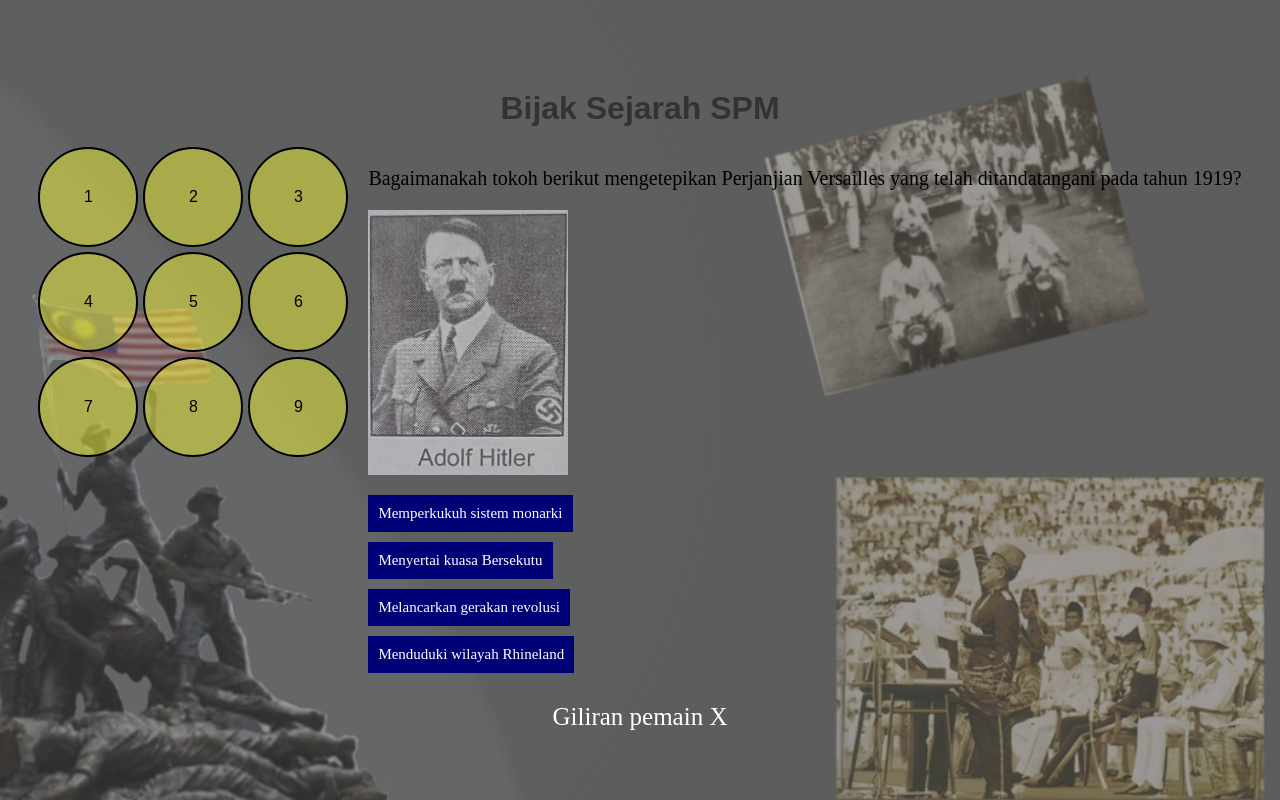
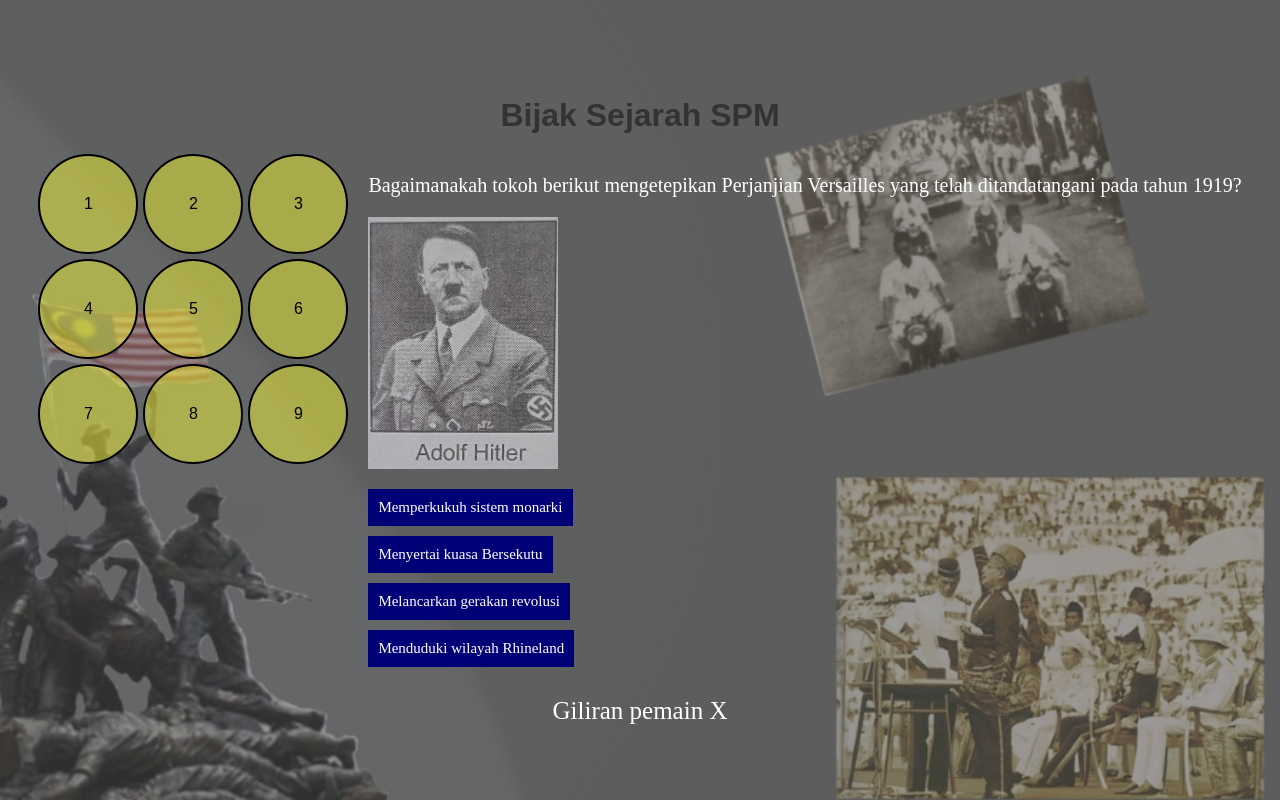
Before and after one commit to shahrul2007/smart-sejarah, a plain HTML site: page index.html in a window 1280 px wide. Both pictures are taken after a click on the element 525 px from the left and 310 px from the top of the page. Drawn offline with Linux system fonts and the light colour scheme.

Commit message:
Add files via upload

```diff
--- a/styles.css
+++ b/styles.css
@@ -17,11 +17,14 @@ body {
   background-size: cover;
 }
 
+
 .container {
   display: flex;
   justify-content: center;
   align-items: flex-start;
 }
+
+
 
 h1 {
   margin-bottom: 20px;
@@ -61,6 +64,11 @@ h1 {
   display: block;
 }
 
+.cell:hover {
+  background-color: #f84 ;
+}
+
+
 .cell.x::before,
 .cell.o::before {
   content: '';
@@ -95,10 +103,11 @@ h1 {
   text-align: center;
   font-size: 20px;
   font-family: Times New Roman;
+  color: #fff;
 }
 
 #questionImage {
-  max-width: 200px; /* saiz gambar*/
+  max-width: 190px;
   height: auto;
   margin: 20px 0;
 }
```
